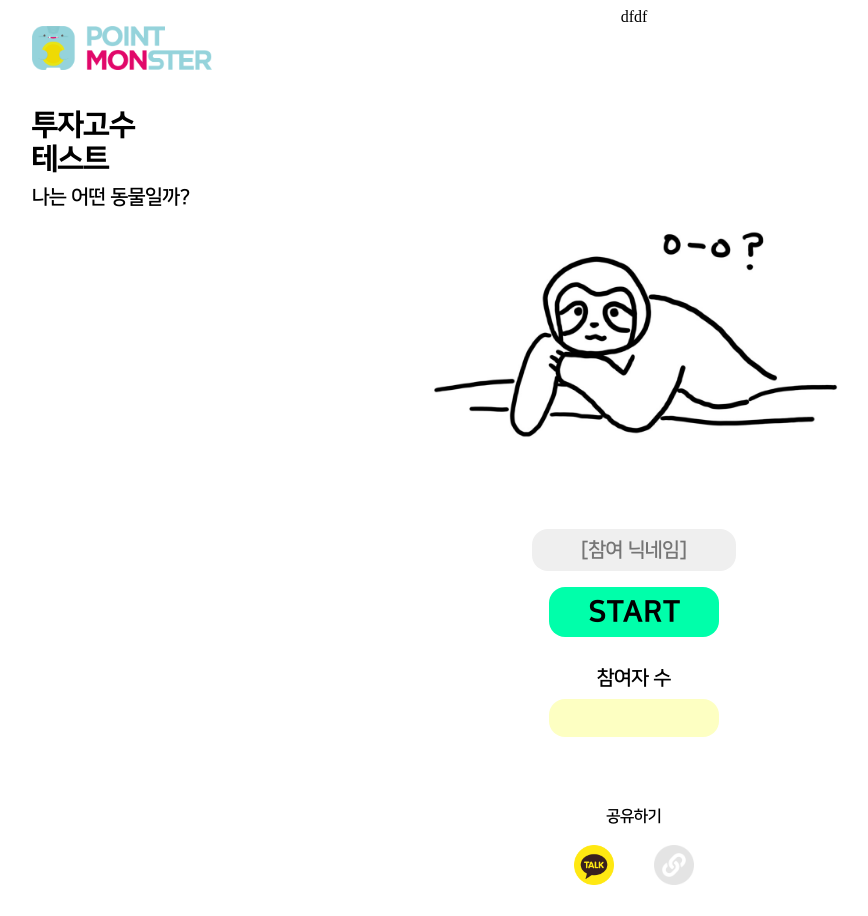
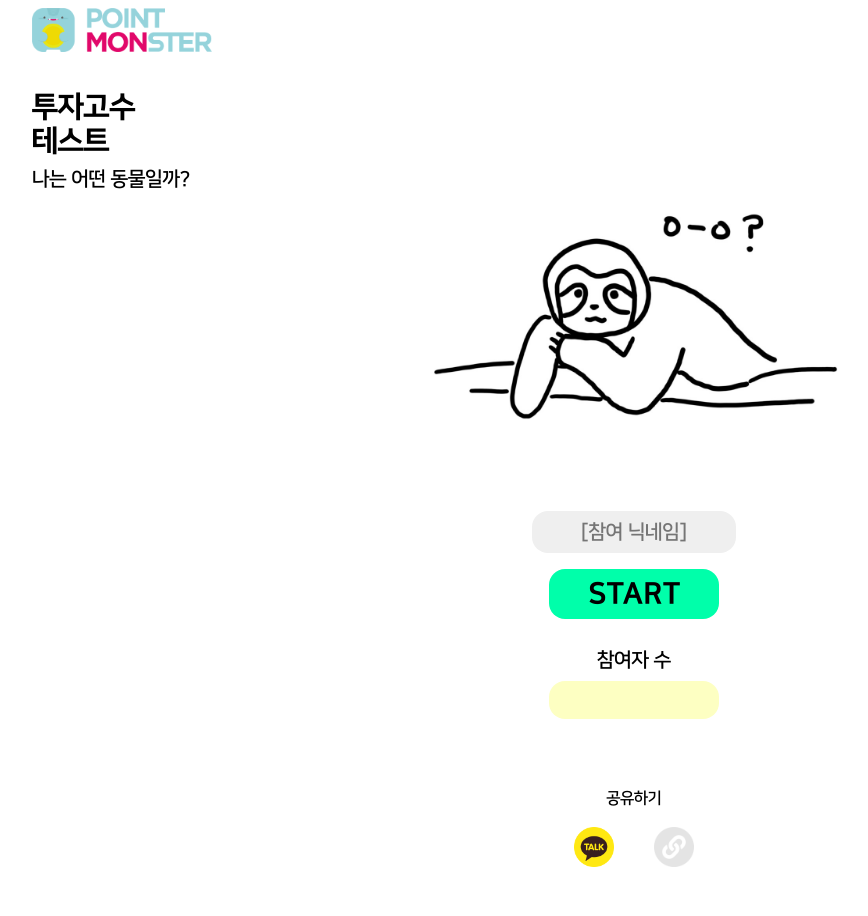
Before and after one commit to pkpk0011/Servey, a React (Create React App) app: page / in a window 1280 px wide. Shown: the whole page, without its empty margins (6-874 px from the left). Built offline with nearby package versions, Linux system fonts and the light colour scheme; no server answers.

Commit message:
mac으로 시작합니다

```diff
--- a/src/App.js
+++ b/src/App.js
@@ -15,7 +15,7 @@ function App() {
   return (
     <div className="App">
       <Router>
-        <div className="App-header">dfdf
+        <div className="App-header">
           <Top />
         </div>
           <Switch>
```
